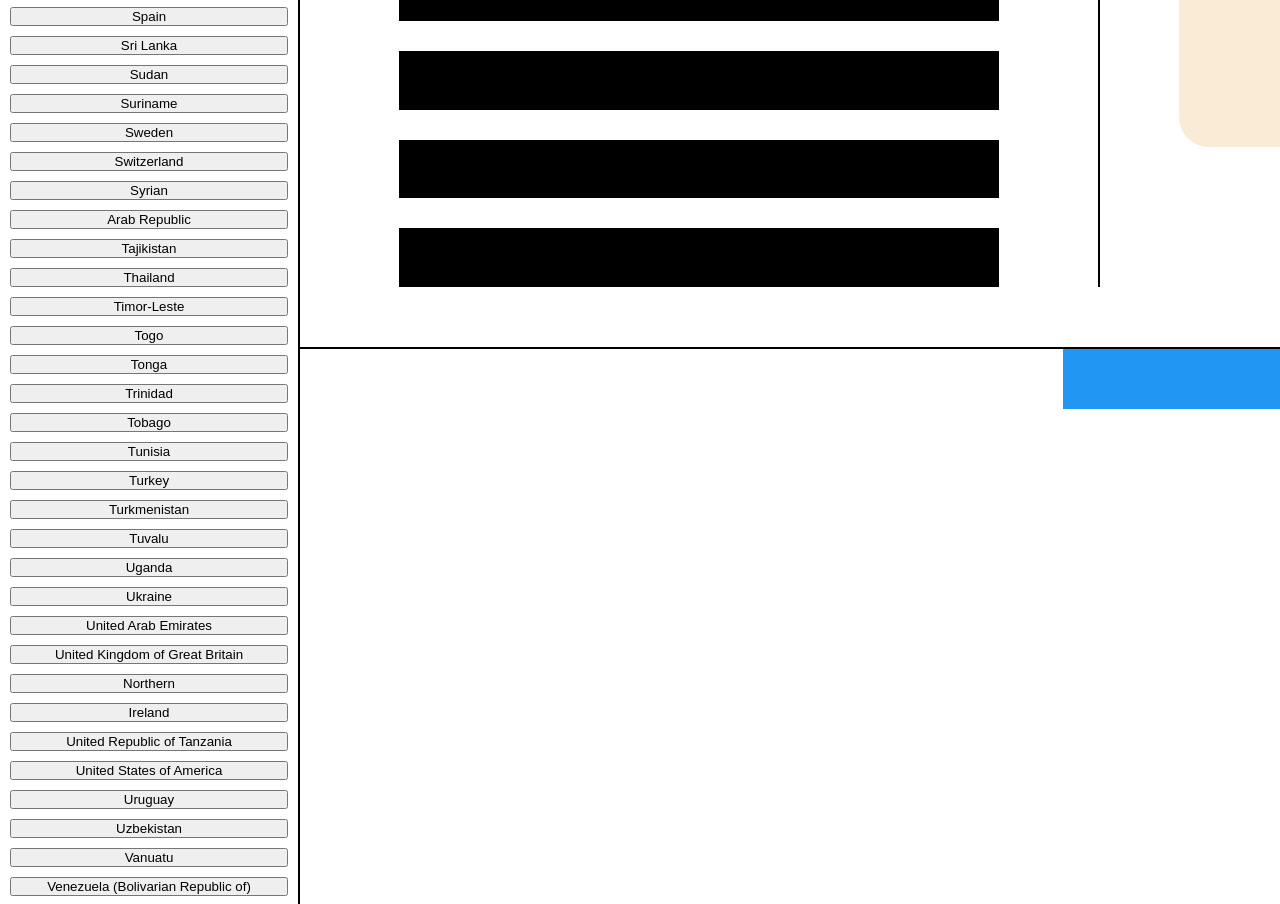
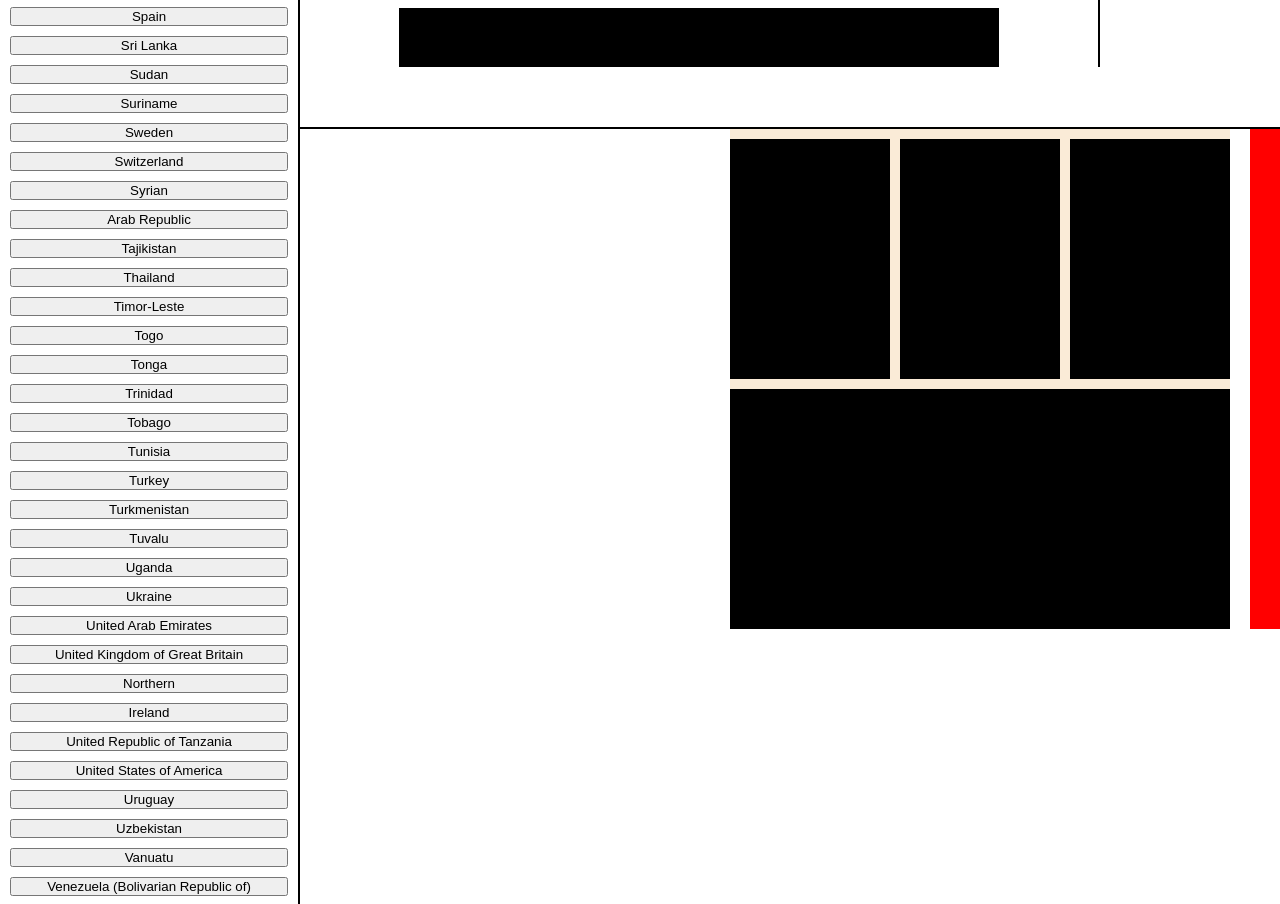
Before and after one commit to SuleymanAmangeldiyev/international_services_center, a React (Vite) app in the folder project 1/: page / in a window 1280 px wide. Shown: the part 5000-5904 px from the top of the page. Built offline with nearby package versions, Linux system fonts and the light colour scheme.

Commit message:
new working place for the desktop version for Suleyman

```diff
--- a/project 1/src/pages/home/hopeP/Ghome.jsx
+++ b/project 1/src/pages/home/hopeP/Ghome.jsx
@@ -47,15 +47,19 @@ export default function Ghome() {
         </div>
       </section>
       <section className="ghome-fou-grid">
-        <div className="ghome-fou-grid1"></div>
-        <div className="ghome-fou-grid2"></div>
-        <div className="ghome-fou-grid3"></div>
-        <div className="ghome-fou-grid4"></div>
-        <div className="ghome-fou-grid5"></div>
-        <div className="ghome-fou-grid6"></div>
-        <div className="ghome-fou-grid7"></div>
-        <div className="ghome-fou-grid8"></div>
-        <div className="ghome-fou-grid9"></div>
+        <div class="container">
+          <div className="grid-1"></div>
+          <div className="grid-2"></div>
+          <div className="grid-3"></div>
+          <div className="grid-4"></div>
+        </div>
+        <div className="gridpag"></div>
+        <div class="container2">
+          <div className="p1"></div>
+          <div className="p2"></div>
+          <div className="p3"></div>
+          <div className="p4"></div>
+        </div>
       </section>
       <section></section>
       <section></section>
--- a/project 1/src/pages/home/hopeP/ghome.css
+++ b/project 1/src/pages/home/hopeP/ghome.css
@@ -75,21 +75,46 @@
 }
 
 .ghome-fou-grid{
+display: flex;
+gap: 20px;
+}
+.container {
   display: grid;
-  grid-template-columns: 239px 239px 239px 239px 239px;
-   grid-template-columns: 322px 322px;
-  gap: 10px;
-  background-color: #2196F3;
-  padding: 10px;
+  grid-template-columns: 1fr 1fr 1fr;
+  grid-template-rows: 0fr 1fr 1fr;
+  gap: 10px 10px;
+  grid-template-areas:
+    ". . ."
+    "grid-1 grid-2 grid-3"
+    "grid-4 grid-4 grid-4";
+  width: 500px;
+  height: 500px;
+  background-color: antiquewhite;
 }
-.ghome-fou-grid1{
-  grid-column-start: 1;
-  grid-column-end: 2;
+.grid-1 { grid-area: grid-1;
+background-color: black;}
+.grid-2 { grid-area: grid-2; background-color: black;}
+.grid-3 { grid-area: grid-3; background-color: black;}
+.grid-4 { grid-area: grid-4; background-color: black;}
+
+.gridpag{
   background-color: red;
+  width: 300px;
+}
 
+.container2 {
+  display: grid;
+  grid-template-columns: 1.1fr 1fr 1fr;
+  grid-template-rows: 0fr 1fr 1fr;
+  gap: 10px 10px;
+  grid-template-areas:
+    ". . ."
+    "p1 p1 p1"
+    "p2 p3 p4";
+  width: 500px;
+  height: 500px;  background-color: antiquewhite;
 }
-.ghome-fou-grid1{
-  grid-column-start: 2;
-  grid-column-end: 3;
-  background-color: red;
-}
+.p1 { grid-area: p1;  background-color: black;}
+.p2 { grid-area: p2;  background-color: black;}
+.p3 { grid-area: p3;  background-color: black;}
+.p4 { grid-area: p4;  background-color: black;}
```
